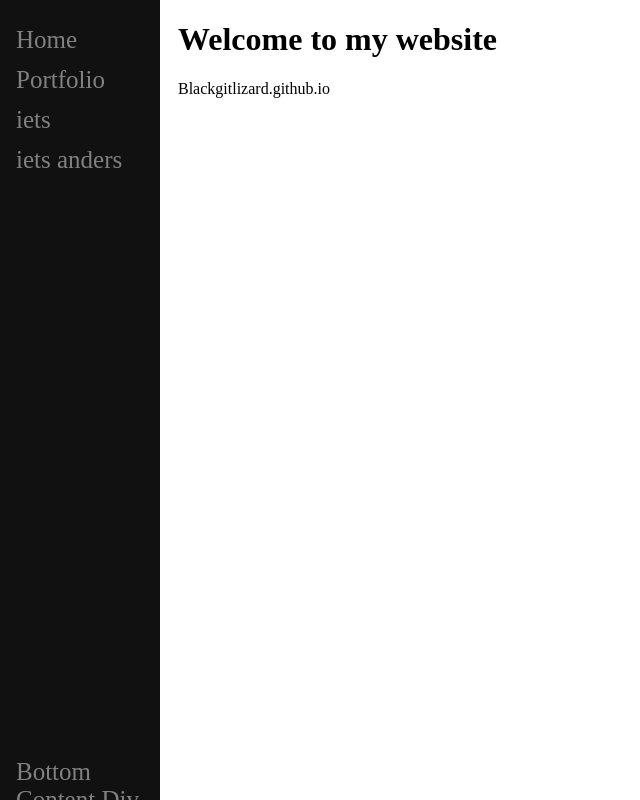
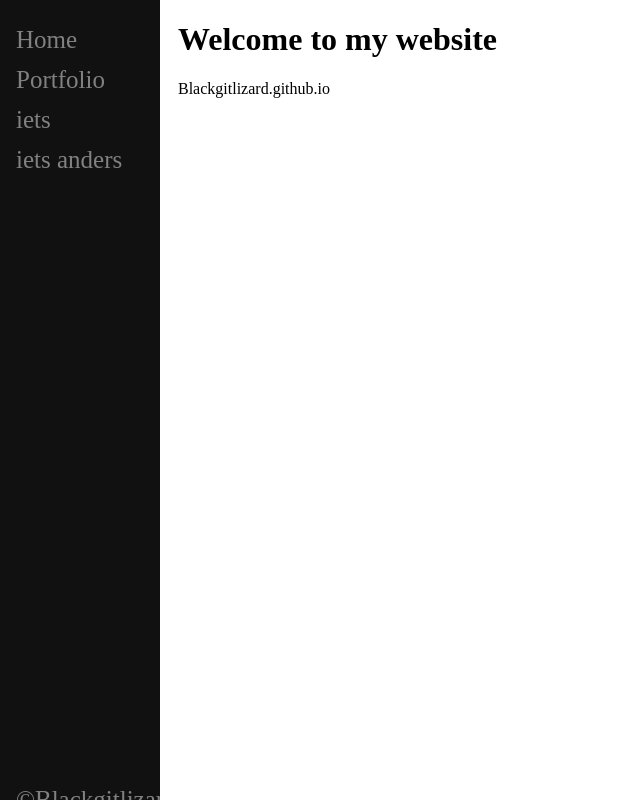
Before and after one commit to blackgitlizard/blackgitlizard.github.io, a plain HTML site: page index.html in a window 1280 px wide. Shown: the whole page, without its empty margins (0-640 px from the left). Drawn offline with Linux system fonts and the light colour scheme.

Commit message:
copyright

```diff
--- a/index.html
+++ b/index.html
@@ -12,7 +12,7 @@
             <a href="#">iets</a>
             <a href="#">iets anders</a>
             <div id="bottom">
-                <a>Bottom Content Div</a>
+                <a>©Blackgitlizard</a>
             </div>
         </div>
         <div class="main">
```
